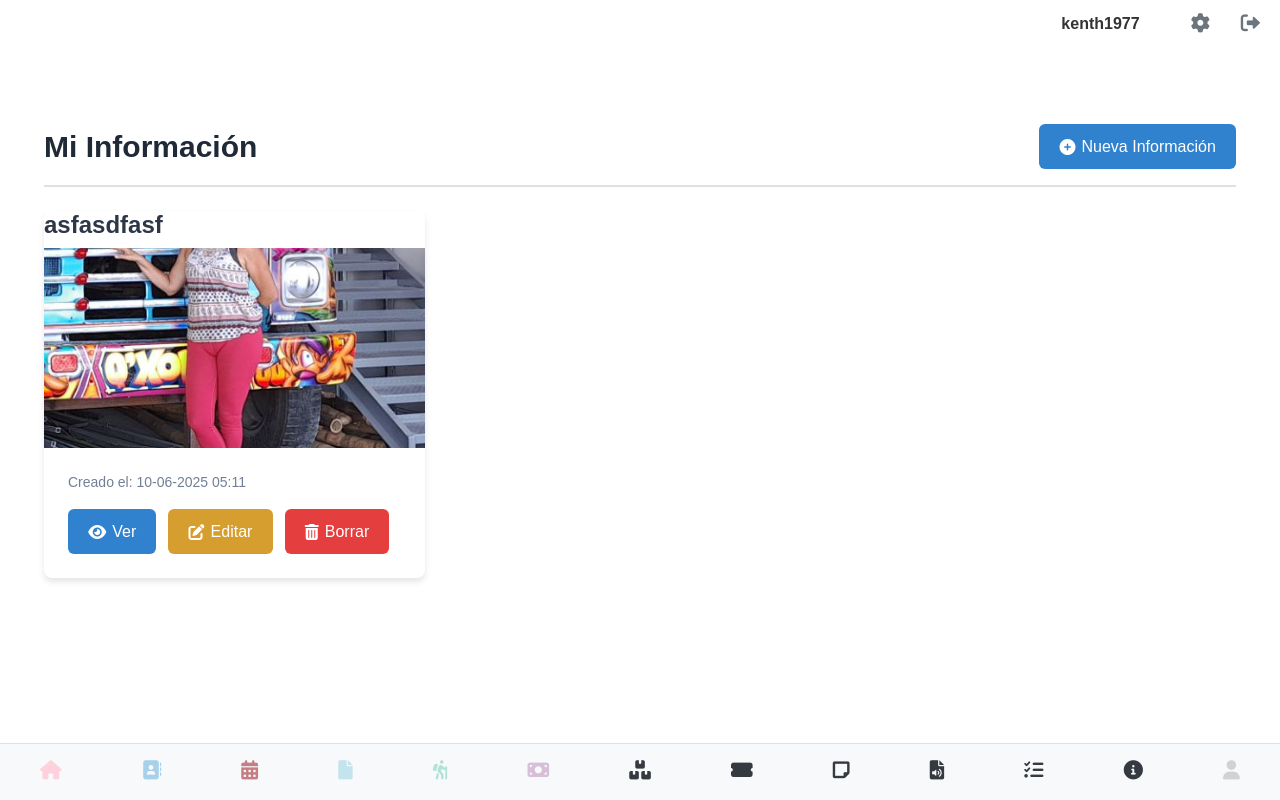
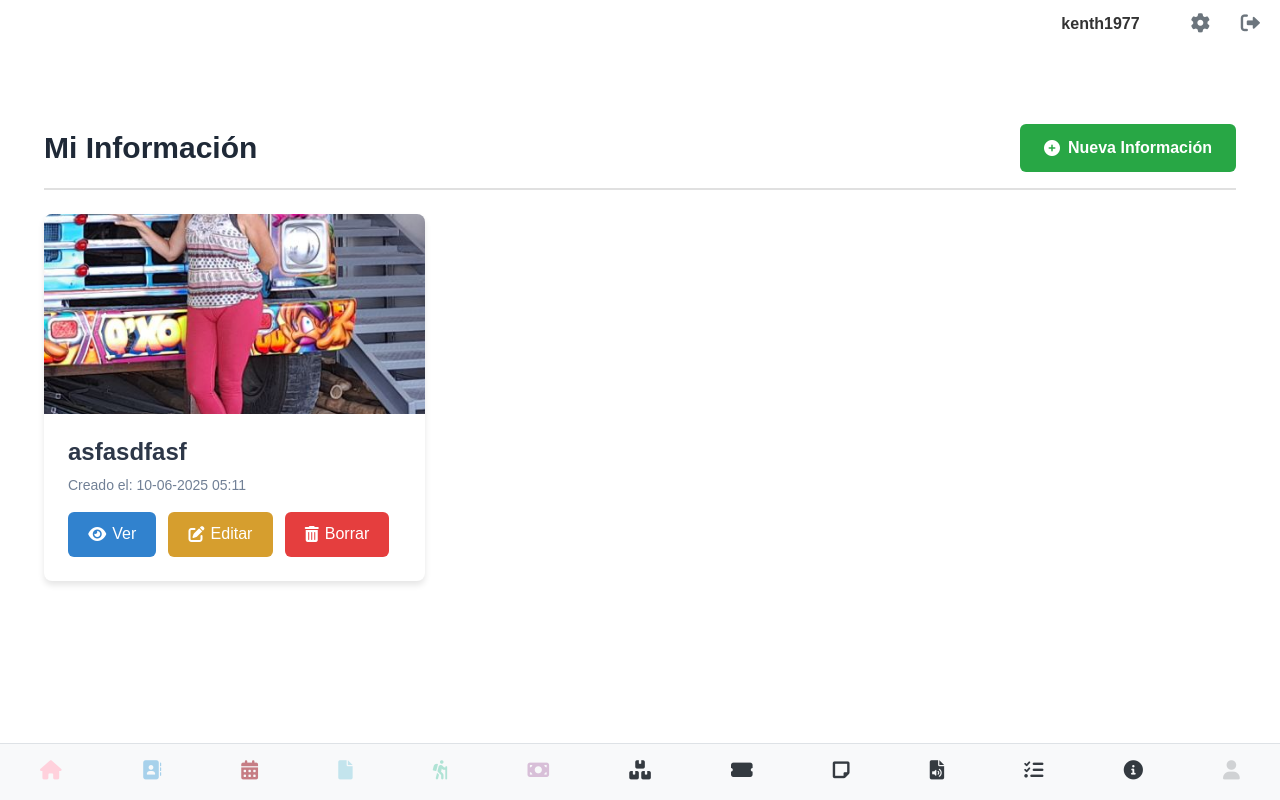
Before and after one commit to kerm1977/miniapp, a Flask app: page /info/ver_info in a window 1280 px wide. Run offline with Flask 3, Linux system fonts and the light colour scheme; a user stored in the database is signed in; some libraries are stand-ins or nearby versions.

Commit message:
YA EDITA INFO exporta pdf jpg acomodo visual

```diff
--- a/templates/ver_info.html
+++ b/templates/ver_info.html
@@ -1,11 +1,13 @@
 {% extends 'base.html' %}
-
 {% block content %}
     <title>Ver Información</title>
     <script src="https://cdn.tailwindcss.com"></script>
     <link href="https://fonts.googleapis.com/css2?family=Inter:wght@400;500;600;700&display=swap" rel="stylesheet">
     <link rel="stylesheet" href="https://cdnjs.cloudflare.com/ajax/libs/font-awesome/6.0.0-beta3/css/all.min.css">
+    <!-- SweetAlert2 CSS y JS -->
+    <script src="https://cdn.jsdelivr.net/npm/sweetalert2@11"></script>
     <style>
+        /* Mantén tus estilos existentes aquí, y añade los de los botones si son diferentes */
         .header {
             border-bottom: 2px solid #e0e0e0;
             padding-bottom: 1rem;
@@ -83,6 +85,23 @@
             background-color: #c53030;
             transform: translateY(-1px);
         }
+        .btn-add { /* Asegúrate de que este estilo esté definido si usas btn-add */
+            background-color: #28a745; /* Verde para "Agregar" */
+            color: white;
+            padding: 0.75rem 1.5rem;
+            border-radius: 6px;
+            font-weight: 600;
+            cursor: pointer;
+            transition: background-color 0.3s ease;
+            border: none;
+            display: inline-flex;
+            align-items: center;
+            gap: 8px;
+            text-decoration: none;
+        }
+        .btn-add:hover {
+            background-color: #218838;
+        }
         .no-info-message {
             text-align: center;
             color: #718096;
@@ -98,7 +117,7 @@
     <div class="container mx-auto p-4 md:p-8">
         <div class="header">
             <h1 class="text-3xl font-bold text-gray-800">Mi Información</h1>
-            <a href="{{ url_for('info.crear_info') }}" class="btn btn-view">
+            <a href="{{ url_for('info.crear_info') }}" class="btn btn-add"> {# Usando btn-add para el botón de nueva información #}
                 <i class="fas fa-plus-circle"></i> Nueva Información
             </a>
         </div>
@@ -107,9 +126,7 @@
             {% if messages %}
                 <div class="mb-4">
                     {% for category, message in messages %}
-                        <div class="alert alert-{{ category }} p-3 rounded-md mb-2 {% if category == 'success' %}bg-green-100 text-green-800{% elif category == 'danger' %}bg-red-100 text-red-800{% else %}bg-blue-100 text-blue-800{% endif %}">
-                            {{ message }}
-                        </div>
+                        {# Se eliminó el div alert y se manejará con SweetAlert #}
                     {% endfor %}
                 </div>
             {% endif %}
@@ -119,14 +136,14 @@
             <div class="grid grid-cols-1 md:grid-cols-2 lg:grid-cols-3 gap-6">
                 {% for item in info_items %}
                     <div class="info-card">
-                        <h2 class="info-card-title">{{ item.titulo }}</h2>
+
                         {% if item.imagen_filename %}
                             <img src="{{ url_for('static', filename='uploads/' + item.imagen_filename) }}" alt="Imagen de {{ item.titulo }}" class="info-card-image">
                         {% else %}
                             <img src="https://placehold.co/600x200/cccccc/333333?text=Sin+Imagen" alt="Sin Imagen" class="info-card-image">
                         {% endif %}
                         <div class="info-card-content">
-
+                            <h2 class="info-card-title">{{ item.titulo }}</h2>
                             <p class="info-card-date">Creado el: {{ item.fecha_creacion.strftime('%d-%m-%Y %H:%M') }}</p>
                             {# Muestra un snippet del contenido si es necesario, o déjalo para la vista de detalle #}
                             {# <div class="text-gray-700 mb-4">{{ item.contenido | striptags | truncate(150) | safe }}</div> #}
@@ -138,9 +155,9 @@
                                 <a href="{{ url_for('info.editar_info', id=item.id) }}" class="btn btn-edit">
                                     <i class="fas fa-edit"></i> Editar
                                 </a>
-                                <form action="{{ url_for('info.borrar_info', id=item.id) }}" method="POST" onsubmit="return confirm('¿Estás seguro de que quieres borrar esta información?');">
-                                    <input type="hidden" name="csrf_token" value="{{ generate_csrf() }}"> {# CAMBIO AQUÍ #}
-                                    <button type="submit" class="btn btn-delete">
+                                <form id="deleteForm-{{ item.id }}" action="{{ url_for('info.borrar_info', id=item.id) }}" method="POST" style="display:inline;">
+                                    <input type="hidden" name="csrf_token" value="{{ generate_csrf() }}">
+                                    <button type="button" class="btn btn-delete" onclick="confirmDelete('{{ item.id }}', '{{ item.titulo | e }}')">
                                         <i class="fas fa-trash-alt"></i> Borrar
                                     </button>
                                 </form>
@@ -155,5 +172,28 @@
                 <p>No hay información disponible. ¡Crea tu primera entrada de información!</p>
             </div>
         {% endif %}
+
+    <script>
+        // Función para confirmar la eliminación con SweetAlert
+        function confirmDelete(id, title) {
+            Swal.fire({
+                title: '¿Estás seguro?',
+                text: `¡No podrás revertir esto! Se borrará "${title}".`,
+                icon: 'warning',
+                showCancelButton: true,
+                confirmButtonColor: '#3085d6',
+                cancelButtonColor: '#d33',
+                confirmButtonText: 'Sí, borrarlo',
+                cancelButtonText: 'Cancelar'
+            }).then((result) => {
+                if (result.isConfirmed) {
+                    document.getElementById(`deleteForm-${id}`).submit();
+                }
+            });
+        }
+    </script>
+
     </div>
+
+
 {% endblock %}
```
Also changed, not shown: templates/detalle_info.html (+30 -6 lines), instance/db.db.
